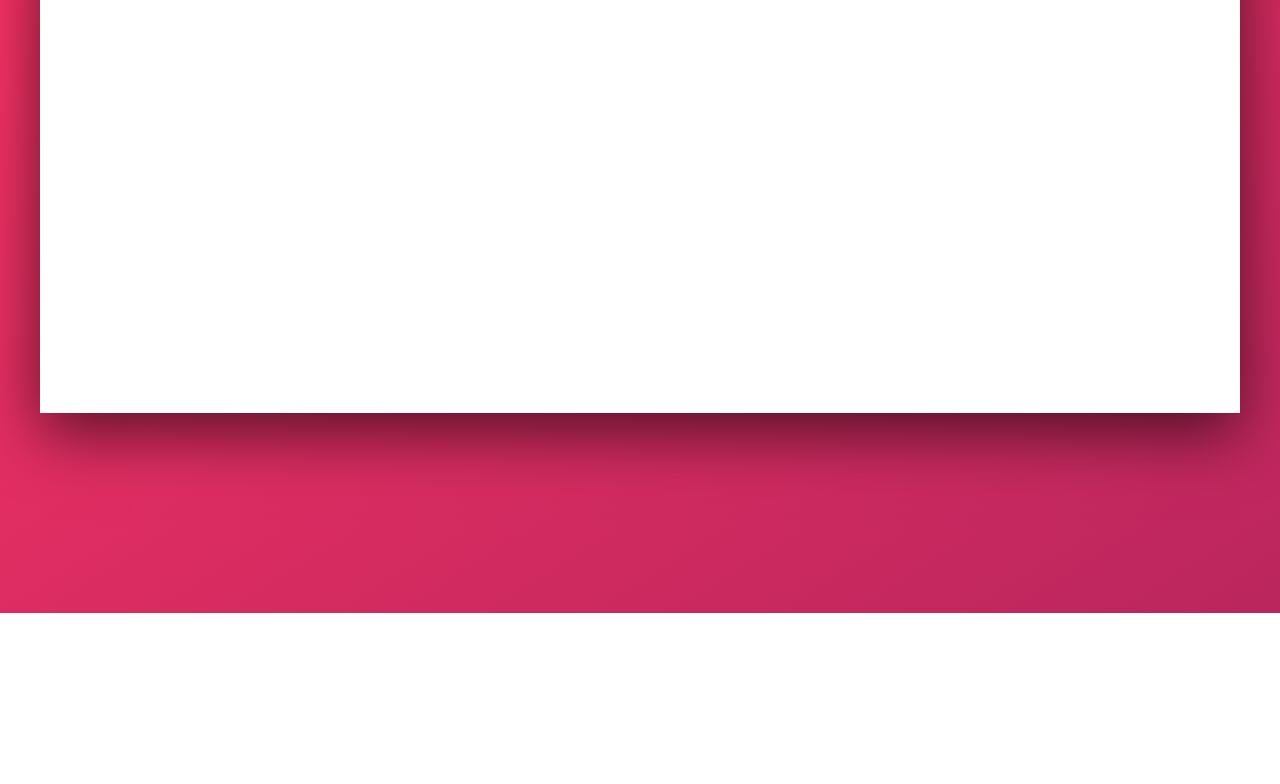
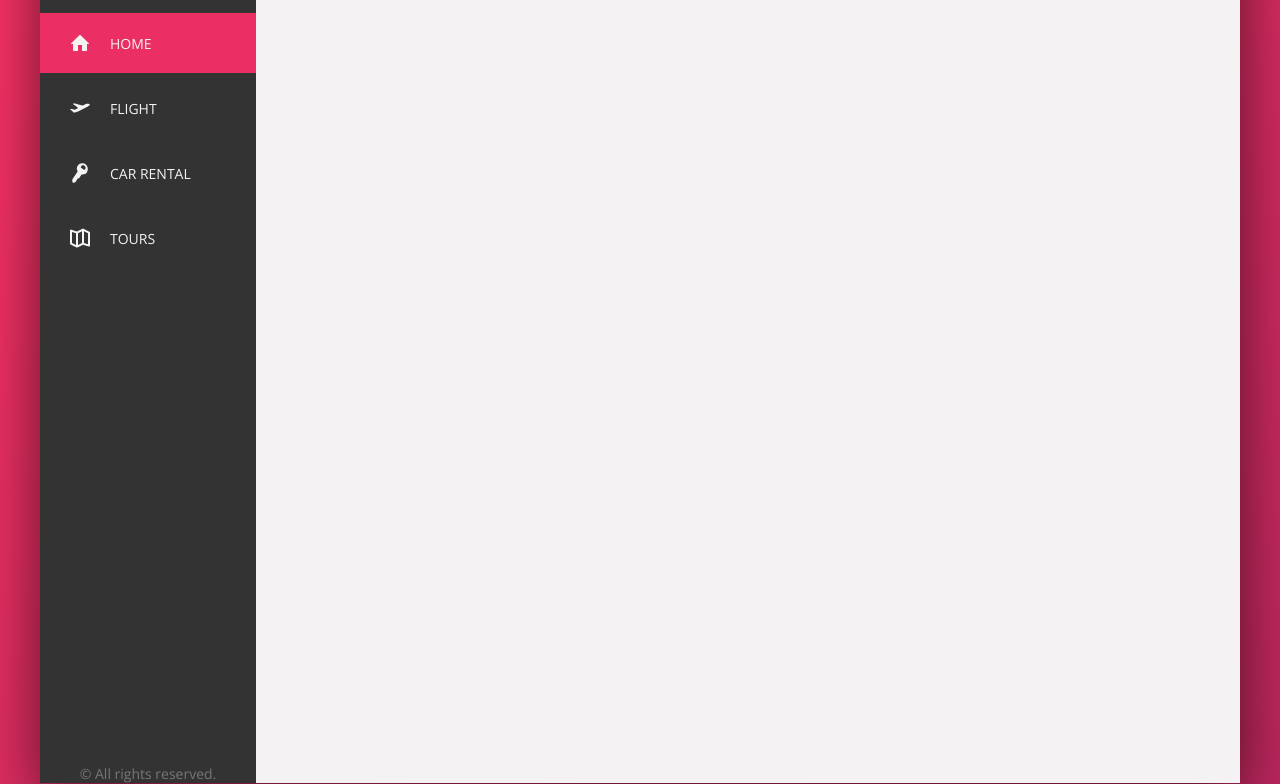
Before and after one commit to maheshwari-ashutosh/Trillo, a website: page index.html in a window 1280 px wide. Shown: the part 187-971 px from the top of the page. Before the commit the page ends 800 px from the top, so only its background shows below. Drawn offline with nearby package versions, Linux system fonts and the light colour scheme.

Commit message:
Complete sidebar

```diff
--- a/index.html
+++ b/index.html
@@ -1,21 +1,28 @@
 <!DOCTYPE html>
 <html lang="en">
   <head>
-        <meta charset="UTF-8">
-        <meta name="viewport" content="width=device-width, initial-scale=1.0">
+    <meta charset="UTF-8" />
+    <meta name="viewport" content="width=device-width, initial-scale=1.0" />
 
-        <link href="https://fonts.googleapis.com/css?family=Open+Sans:300,400,600" rel="stylesheet">
-        <link rel="stylesheet" href="css/style.css">
-        <link rel="shortcut icon" type="image/png" href="img/favicon.png">
+    <link
+      href="https://fonts.googleapis.com/css?family=Open+Sans:300,400,600"
+      rel="stylesheet"
+    />
+    <link rel="stylesheet" href="css/style.css" />
+    <link rel="shortcut icon" type="image/png" href="img/favicon.png" />
 
     <title>trillo &mdash; Your all-in-one booking app</title>
   </head>
   <body>
     <div class="container">
       <header class="header">
-                <img src="img/logo.png" alt="Trillo Logo" class="header__logo">
+        <img src="img/logo.png" alt="Trillo Logo" class="header__logo" />
         <div class="searchbar">
-                    <input type="search" class="searchbar__input" placeholder="Search Hotel">
+          <input
+            type="search"
+            class="searchbar__input"
+            placeholder="Search Hotel"
+          />
           <button class="searchbar__icon-box">
             <svg class="searchbar__icon">
               <use xlink:href="img/symbol-defs.svg#icon-magnifying-glass"></use>
@@ -36,18 +43,59 @@
             <span class="user-nav__notification">7</span>
           </div>
           <div class="user-nav__profile">
-                        <img src="img/user.jpg" alt="profile pic" class="user-nav__profile-pic">
+            <img
+              src="img/user.jpg"
+              alt="profile pic"
+              class="user-nav__profile-pic"
+            />
             <p class="user-nav__profile-name">Ashutosh</p>
           </div>
         </nav>
       </header>
       <div class="content">
         <div class="sidebar">
-                    Sidebar
+          <ul class="side-nav">
+              <li class="side-nav__item  side-nav__item--active">
+                  <a href="#" class="side-nav__link">
+                      <svg class="side-nav__icon">
+                          <use xlink:href="img/symbol-defs.svg#icon-home"></use>
+                      </svg>
+                      Home
+                  </a>
+              </li>
+              <li class="side-nav__item">
+                <a href="#" class="side-nav__link">
+                    <svg class="side-nav__icon">
+                        <use xlink:href="img/symbol-defs.svg#icon-aircraft-take-off"></use>
+                    </svg>
+                    Flight
+                </a>
+            </li>
+            <li class="side-nav__item">
+                <a href="#" class="side-nav__link">
+                    <svg class="side-nav__icon">
+                        <use xlink:href="img/symbol-defs.svg#icon-key"></use>
+                    </svg>
+                    Car Rental
+                </a>
+            </li>
+            <li class="side-nav__item">
+                <a href="#" class="side-nav__link">
+                    <svg class="side-nav__icon">
+                        <use xlink:href="img/symbol-defs.svg#icon-map"></use>
+                    </svg>
+                    Tours
+                </a>
+            </li>
+          </ul>
+          <div class="legal">
+              &copy; All rights reserved.
+          </div>
         </div>
         <main class="hotel-view">
           Main hotel view
         </main>
       </div>
+    </div>
   </body>
 </html>
--- a/sass/_components.scss
+++ b/sass/_components.scss
@@ -85,8 +85,8 @@
     justify-content: center;
     padding: 1rem;
     position: absolute;
-    top: 1.75rem;
-    right: .5rem;
+    top: 1rem;
+    right: 1rem;
   }
 
   &__profile {
@@ -107,3 +107,80 @@
     }
   }
 }
+
+////////////////////////
+//// side nav bar
+.sidebar {
+  display: flex;
+  flex-flow: column nowrap;
+  justify-content: space-between;
+  height: 80rem;
+}
+
+.side-nav {
+  list-style: none;
+  color: white;
+  font-size: 1.4rem;
+  margin-top: 3rem;
+  text-transform: uppercase;
+
+  &__item {
+    padding: 2rem 3rem;
+    position: relative;
+    &:not(:last-child) {
+      margin-bottom: .5rem;
+    }
+    cursor: pointer;
+  }
+
+  &__item::before {
+    content: "";
+    position: absolute;
+    top: 0;
+    left: 0;
+    height: 100%;
+    width: .5rem;
+    background-color: var(--color-primary);
+    transform: scaleY(0);
+    transition: transform .2s,
+                width .4s .2s cubic-bezier(1,0,0,1);
+    backface-visibility: hidden;
+  }
+
+  &__item:active::before {
+    background-color: var(--color-primary-light);
+  }
+
+  &__item:hover::before,
+  &__item--active::before {
+    transform: scaleY(1);
+    width: 100%;
+    backface-visibility: hidden;
+  }
+
+  &__link:link,
+  &__link:visited {
+    text-decoration: none;
+    color: var(--color-grey-light-2);
+    display: flex;
+    align-items: center;
+    position: relative;
+    z-index: 10;
+    backface-visibility: hidden;
+  }
+
+  &__icon {
+    width: 2rem;
+    height: 2rem;
+    fill:currentColor;
+    margin-right: 2rem;
+  }
+}
+
+////////////////////////
+//// legal
+
+.legal {
+  text-align: center;
+  font-size: 1.4rem;
+}
```
Also changed, not shown: css/style.css. Lines whose indentation alone changed are shown as unchanged.
